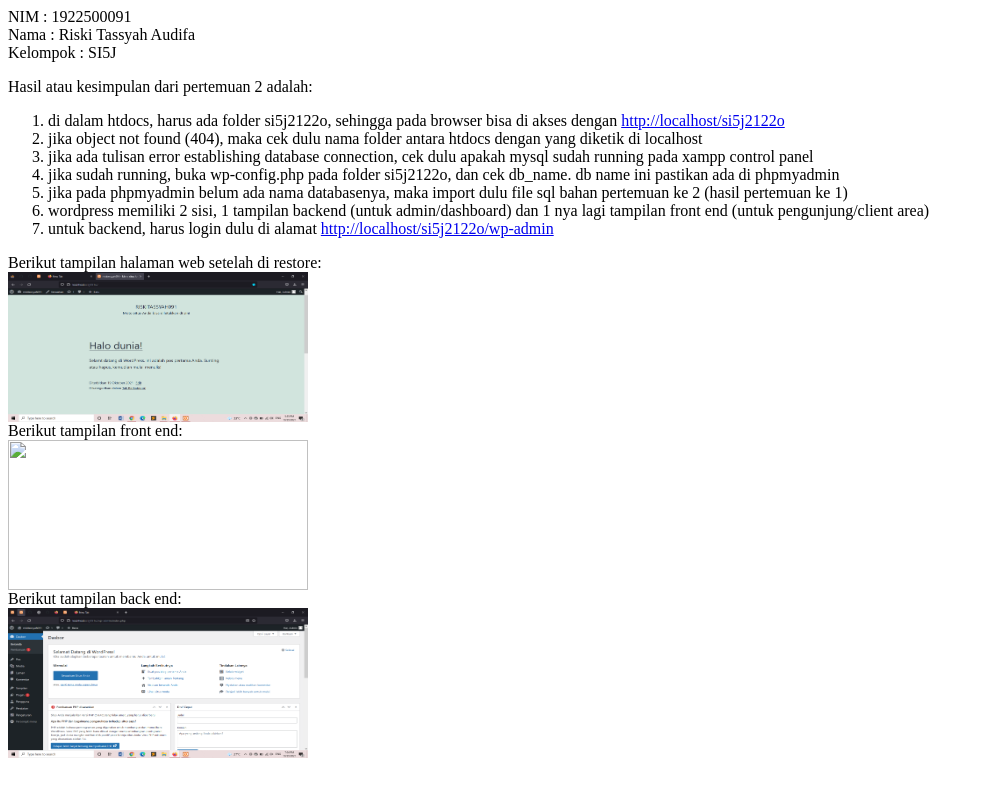
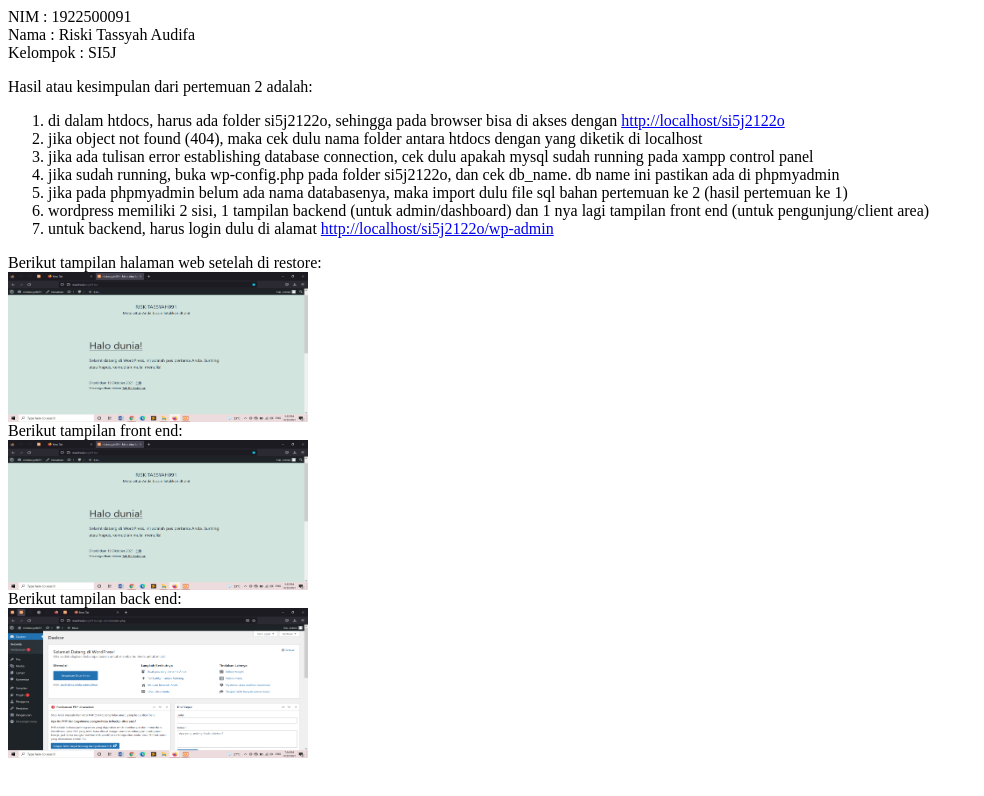
Before and after one commit to RiskiTassyahAudifa091/si5j2122o, a plain HTML site: page 2/index.html in a window 1280 px wide. Shown: the whole page, without its empty margins (0-984 px from the left). Drawn offline with Linux system fonts and the light colour scheme.

Commit message:
Update index.html

```diff
--- a/2/index.html
+++ b/2/index.html
@@ -18,7 +18,7 @@ Berikut tampilan halaman web setelah di restore:<br>
 <a href="pertemuan2.png" target="_blank"><img src="pertemuan2.png" width="300px" height="150px"></a>
 <br>
 Berikut tampilan front end:<br>
-<a href="pertemuan 2.png" target="_blank"><img src="pertemuan 2.png" width="300px" height="150px"></a>
+<a href="pertemuan2.png" target="_blank"><img src="pertemuan2.png" width="300px" height="150px"></a>
 <br>
 Berikut tampilan back end:<br>
 <a href="admin.png" target="_blank"><img src="admin.png" width="300px" height="150px"></a>
```
